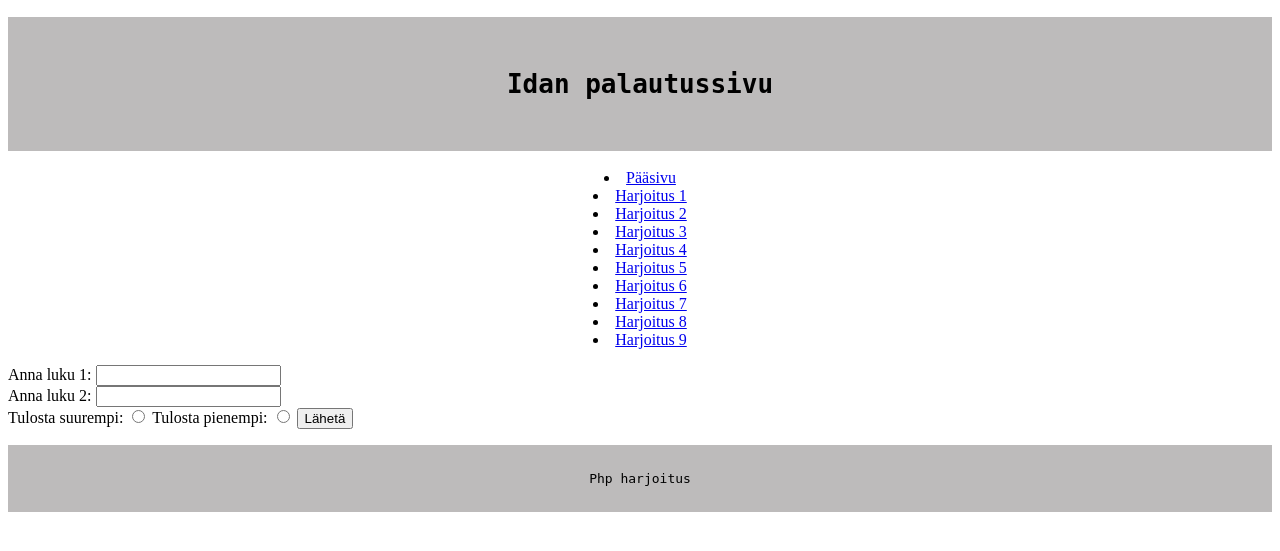
After one commit to Tiiida/php, a PHP site: page /h9.php in a window 1280 px wide. The commit adds this page. Shown: the top 551 px of the page. Run offline with PHP 8.4, Linux system fonts and the light colour scheme.

Commit message:
Second update

```diff
--- /dev/null
+++ b/h9.php
@@ -0,0 +1,31 @@
+<?php require "header.php"; ?>
+
+<p>
+<form action="h9.php" method="post">
+        Anna luku 1: <input type="number" name="luku1" maxlength=10><br>
+        Anna luku 2: <input type="number" name="luku2" maxlenght=10><br>
+        Tulosta suurempi: <input type="radio" name="valinta" value="suurempi">
+        Tulosta pienempi: <input type="radio" name="valinta" value="pienempi">
+        <input type="submit" value="Lähetä">
+    </form>
+</p>
+<?php
+if(isset($_POST["luku1"], $_POST["luku2"])) {
+    $luku1 = $_POST["luku1"];
+    $luku2 = $_POST["luku2"];
+if ($luku1>$luku2) {
+    $pienempi=$luku2;
+    $suurempi=$luku1;
+} else {
+    $pienempi=$luku1;
+    $suurempi=$luku2;
+}
+if($_POST["valinta"]=="pienempi") {
+    echo $pienempi;
+} else {
+    echo $suurempi;
+}
+}
+?>
+
+<?php require "footer.php"; ?>
--- a/header.php
+++ b/header.php
@@ -17,4 +17,7 @@
         <li><a href="h4.php">Harjoitus 4</a></li>
         <li><a href="h5.php">Harjoitus 5</a></li>
         <li><a href="h6.php">Harjoitus 6</a></li>
+        <li><a href="h7.php">Harjoitus 7</a></li>
+        <li><a href="h8.php">Harjoitus 8</a></li>
+        <li><a href="h9.php">Harjoitus 9</a></li>
 </nav>
```
Also changed, not shown: h7.php (added, +26 -0 lines), h8.php (added, +25 -0 lines).
